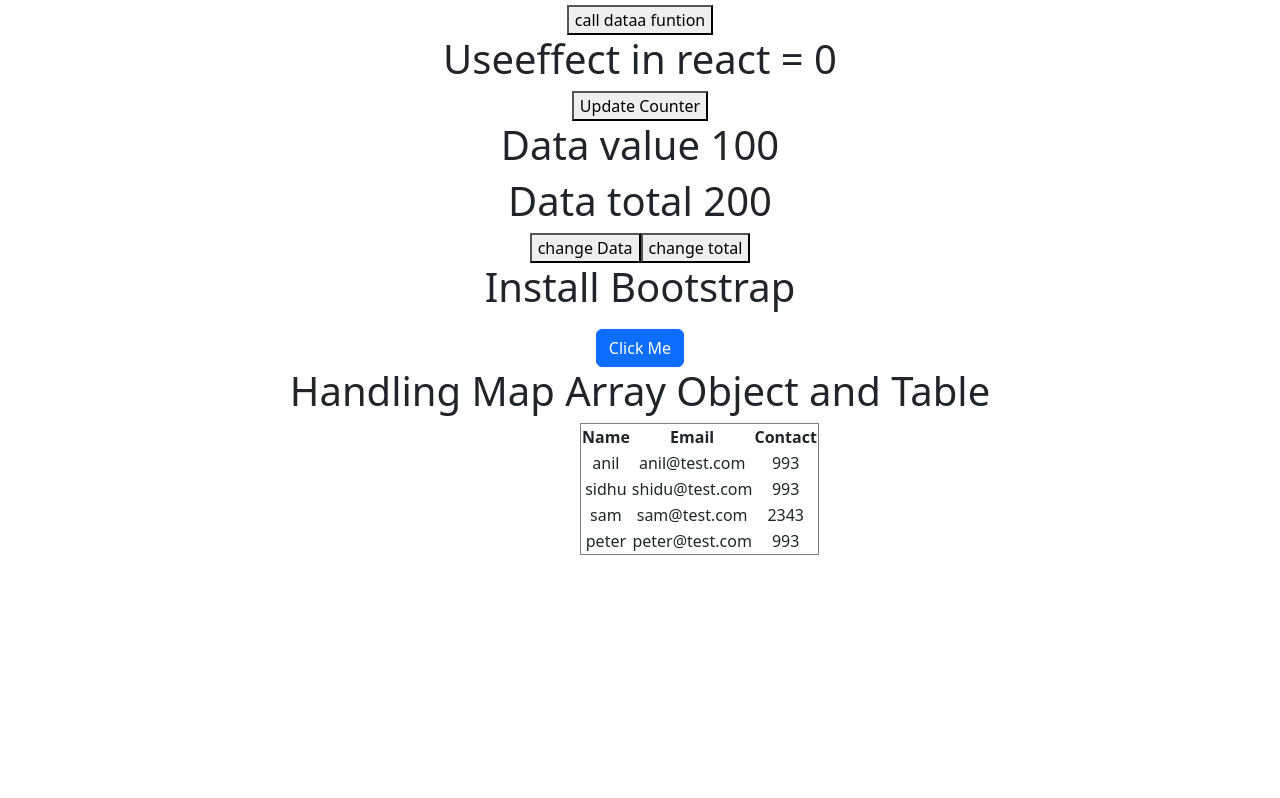
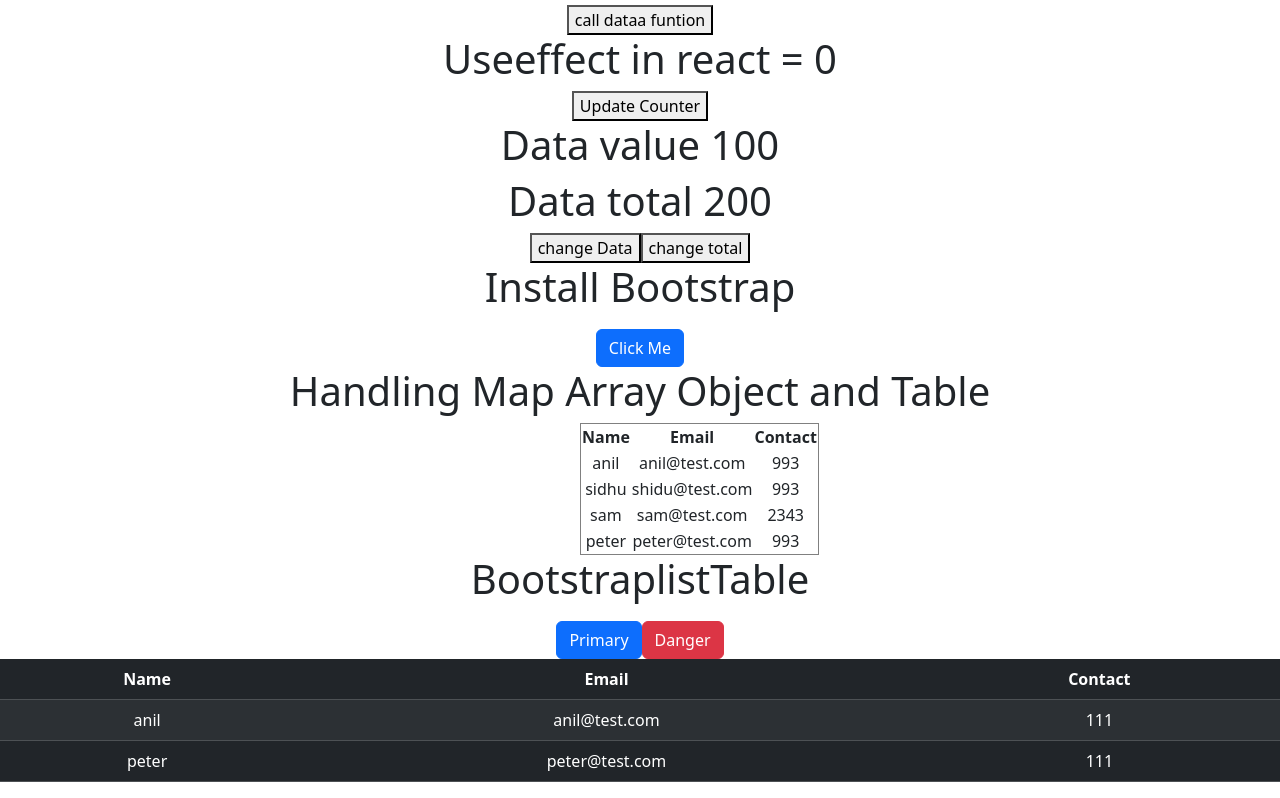
Before and after one commit to surendra960/getvalue, a React (Create React App) app: page / in a window 1280 px wide. Shown: the part 887-1685 px from the top of the page. Before the commit the page ends 1442 px from the top, so only its background shows below. Built offline with nearby package versions, Linux system fonts and the light colour scheme.

Commit message:
Table conditional redring and use of boot strap in table

```diff
--- a/src/App.css
+++ b/src/App.css
@@ -43,3 +43,13 @@
 .center{
   margin-left: 580px;
 }
+
+.excel-table {
+  border-collapse: collapse;
+}
+
+.excel-table th,
+.excel-table td {
+  border: 1px solid black;
+  padding: 8px;
+}
--- a/src/App.js
+++ b/src/App.js
@@ -11,6 +11,7 @@ import Useeffect from './Useeffect';
 import Useeffectrestrict from './Useeffectrestrict';
 import Bootstrapuse from './Bootstrapuse';
 import Maparrayobj from './Maparrayobj';
+import Bootstraplisttable from './Bootstraplisttable';
 function App() {
   const [value, setValue] = useState('');
 
@@ -45,6 +46,7 @@ function App() {
         <Useeffectrestrict/>
         <Bootstrapuse/>
         <Maparrayobj/>
+        <Bootstraplisttable/>
     </div>
   );
 }
--- /dev/null
+++ b/src/Bootstraplisttable.js
@@ -0,0 +1,41 @@
+import React from 'react'
+import { Button } from 'react-bootstrap'
+import Table from 'react-bootstrap/Table';
+
+import './App.css';
+
+export default function BootstraplistTable() {
+  const users = [
+    { name: "anil",  email: "anil@test.com",   contact: 111 },
+    { name: "sidhu", email: "shidu@test.com", contact: 993 },
+    { name: "sam",   email: "sam@test.com",     contact: 2343 },
+    { name: "peter", email: "peter@test.com", contact: 111}
+  ];
+
+  return (
+    <div>
+      <h1>BootstraplistTable</h1>
+      <Button variant="primary">Primary</Button>
+      <Button variant="danger">Danger</Button>
+      <Table striped variant='dark'>
+        <thead>
+          <tr>
+            <th>Name</th>
+            <th>Email</th>
+            <th>Contact</th>
+          </tr>
+        </thead>
+        <tbody>
+          {users.map((item, index) => (
+            item.contact === 111?
+            <tr key={index}>
+              <td>{item.name}</td>
+              <td>{item.email}</td>
+              <td>{item.contact}</td>
+            </tr> : null
+          ))}
+        </tbody>
+      </Table>
+    </div>
+  )
+}
```
